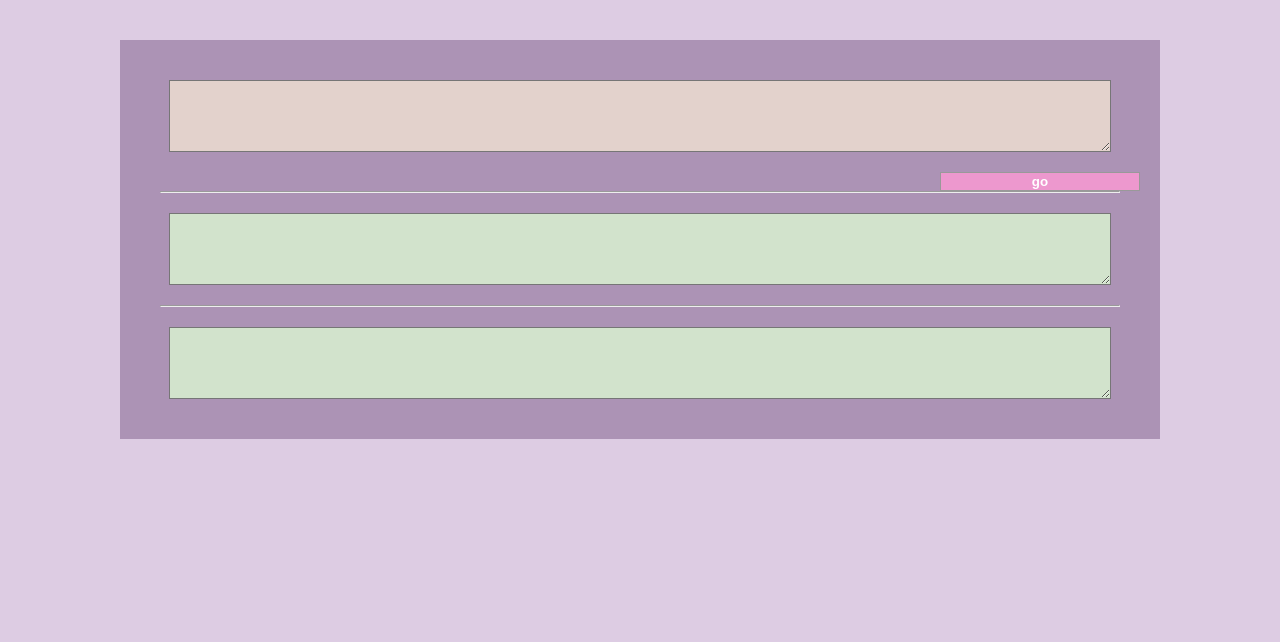
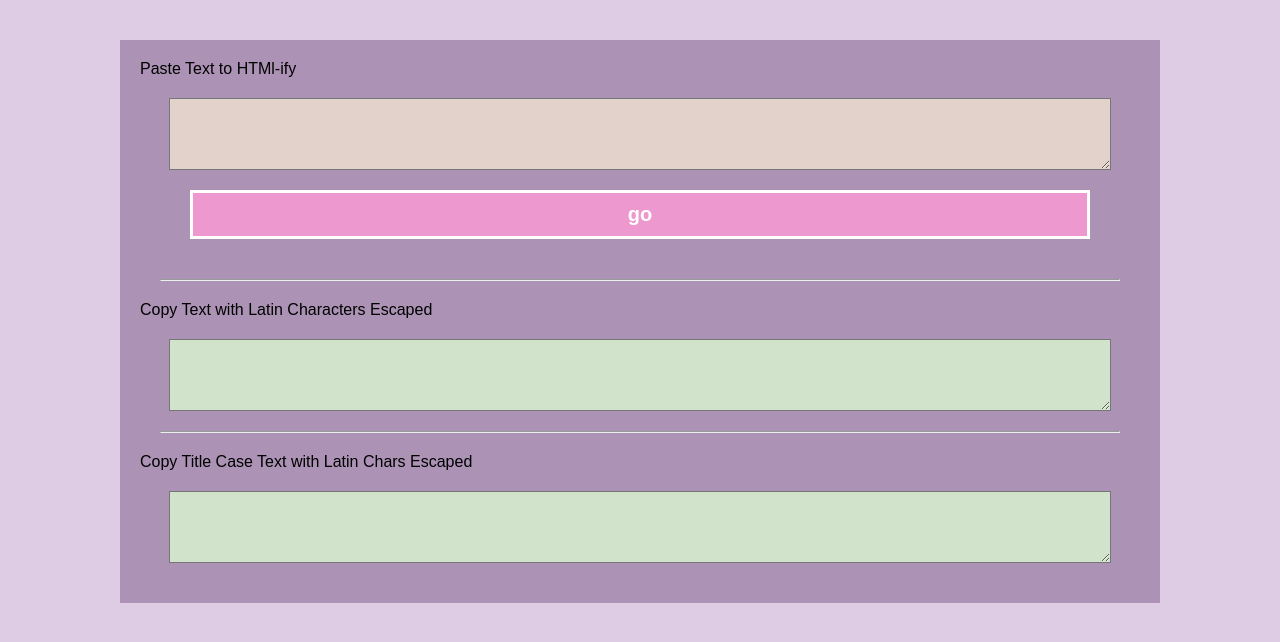
Before and after one commit to andijluke/latin-character-html, a website: page index.html in a window 1280 px wide. Drawn offline with nearby package versions, Linux system fonts and the light colour scheme.

Commit message:
clean up

```diff
--- a/index.html
+++ b/index.html
@@ -19,6 +19,10 @@
             padding: 20px;
         }
 
+        label {
+            display: block;
+        }
+
         textarea {
             display: block;
             padding: 20px;
@@ -38,9 +42,15 @@
             color: #FFF;
             font-weight: bold;
             text-align: center;
-            width: 50%;
-            max-width: 200px;
-            float: right;
+            width: 90%;
+            padding: 10px;
+            margin: 0 auto 40px;
+            border: 3px solid #FFF;
+            font-size: 20px;
+            transition: background-color .5s;
+        }
+        input[type=button]:hover, input[type=button]:active {
+            background-color: #ffd68f;
         }
         hr {
             clear: both;
@@ -50,11 +60,14 @@
 </head>
 <body>
 	<form>
+        <label for="pastedText">Paste Text to HTMl-ify</label>
         <textarea id="pastedText"></textarea>
         <input type="button" value="go">
         <hr>
+        <label for="sameCase">Copy Text with Latin Characters Escaped</label>
         <textarea id="sameCase"></textarea>
         <hr>
+        <label for="capCase">Copy Title Case Text with Latin Chars Escaped</label>
         <textarea id="capCase"></textarea>
     </form>
     <ul id="results">
--- a/package.json
+++ b/package.json
@@ -5,7 +5,7 @@
   "main": "index.js",
   "scripts": {
     "test": "echo \"Error: no test specified\" && exit 1",
-    "server": "http-server -p1234"
+    "start": "http-server -p1234"
   },
   "author": "",
   "license": "ISC"
```
Also changed, not shown: README.md, 1 other file.
